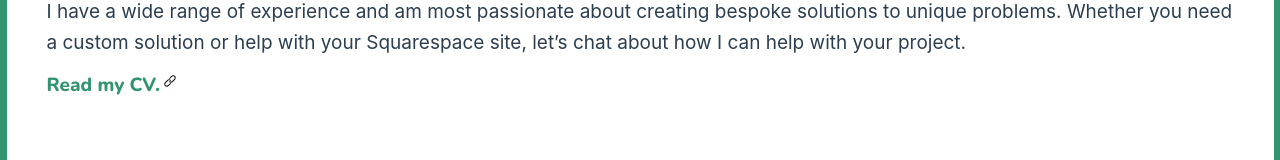
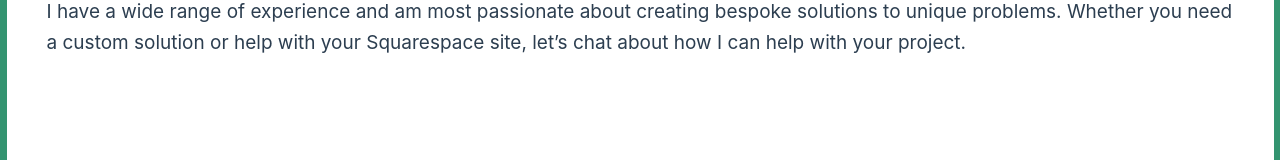
Before and after one commit to speasley/stephenpeasley, a Vue app: page /dev in a window 1280 px wide. Shown: the part 506-666 px from the top of the page. Built offline with nearby package versions, Linux system fonts and the light colour scheme.

Commit message:
feat: remove read.cv link

```diff
--- a/src/views/Dev.vue
+++ b/src/views/Dev.vue
@@ -41,11 +41,6 @@ onMounted(() => {
       or help with your Squarespace site, let&rsquo;s chat about how I can help
       with your project.
     </p>
-    <p>
-      <a href="https://read.cv/speasley" title="https://read.cv/speasley"
-        >Read my CV.</a
-      >
-    </p>
   </article>
 </template>
 
--- a/src/views/Ux.vue
+++ b/src/views/Ux.vue
@@ -27,10 +27,5 @@ onMounted(() => {
       wireframes and user flows, and improve the overall usability of your
       software.
     </p>
-    <p>
-      <a href="https://read.cv/speasley" title="https://read.cv/speasley"
-        >Read my CV.</a
-      >
-    </p>
   </article>
 </template>
```
